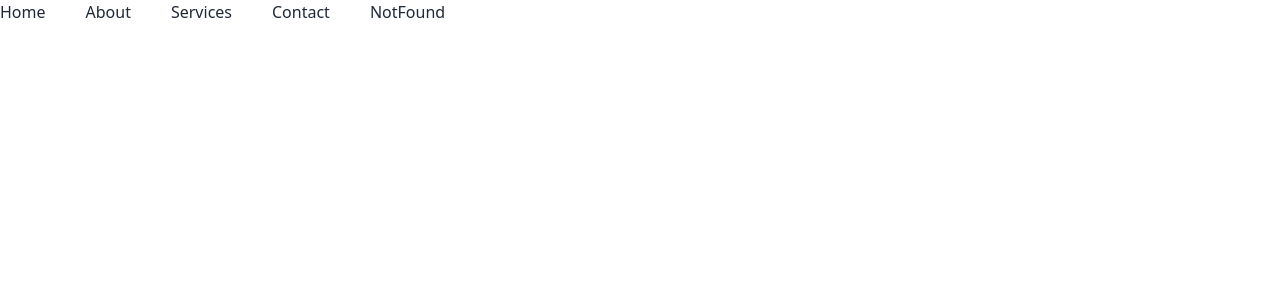
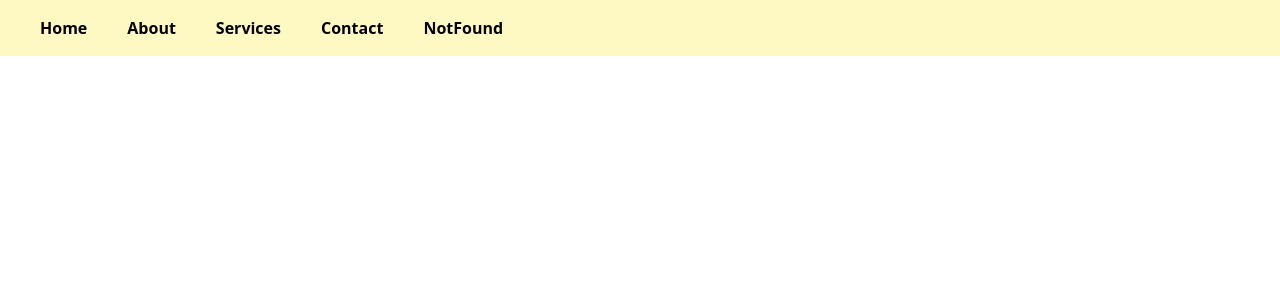
Before and after one commit to atikmahmud482/react2, a React (Vite) app in the folder price-option/: page / in a window 1280 px wide. Shown: the top 300 px of the page. Built offline with nearby package versions, Linux system fonts and the light colour scheme.

Commit message:
module 44-4

```diff
--- a/price-option/src/App.jsx
+++ b/price-option/src/App.jsx
@@ -5,8 +5,8 @@ import NavBar from "./components/NavBar/NavBar";
 function App() {
   return (
     <>
+      <NavBar></NavBar>
       {/* <DaisyNav></DaisyNav> */}
-      <NavBar></NavBar>
     </>
   );
 }
--- a/price-option/src/components/NavBar/NavBar.jsx
+++ b/price-option/src/components/NavBar/NavBar.jsx
@@ -13,7 +13,7 @@ const NavBar = () => {
   ];
 
   return (
-    <nav>
+    <nav className="text-black font-bold bg-yellow-100 p-4">
       <div className="md:hidden text-2xl" onClick={() => setOpen(!open)}>
         {open === true ? (
           <AiOutlineClose></AiOutlineClose>
@@ -22,7 +22,10 @@ const NavBar = () => {
         )}
       </div>
 
-      <ul className="flex">
+      <ul
+        className={`md:flex duration-1000 absolute md:static ${
+          open ? "top-16" : "-top-60"
+        }bg-yellow-100 px-6 `}>
         {routes.map((route) => (
           <Link key={route.id} route={route}></Link>
         ))}
```
